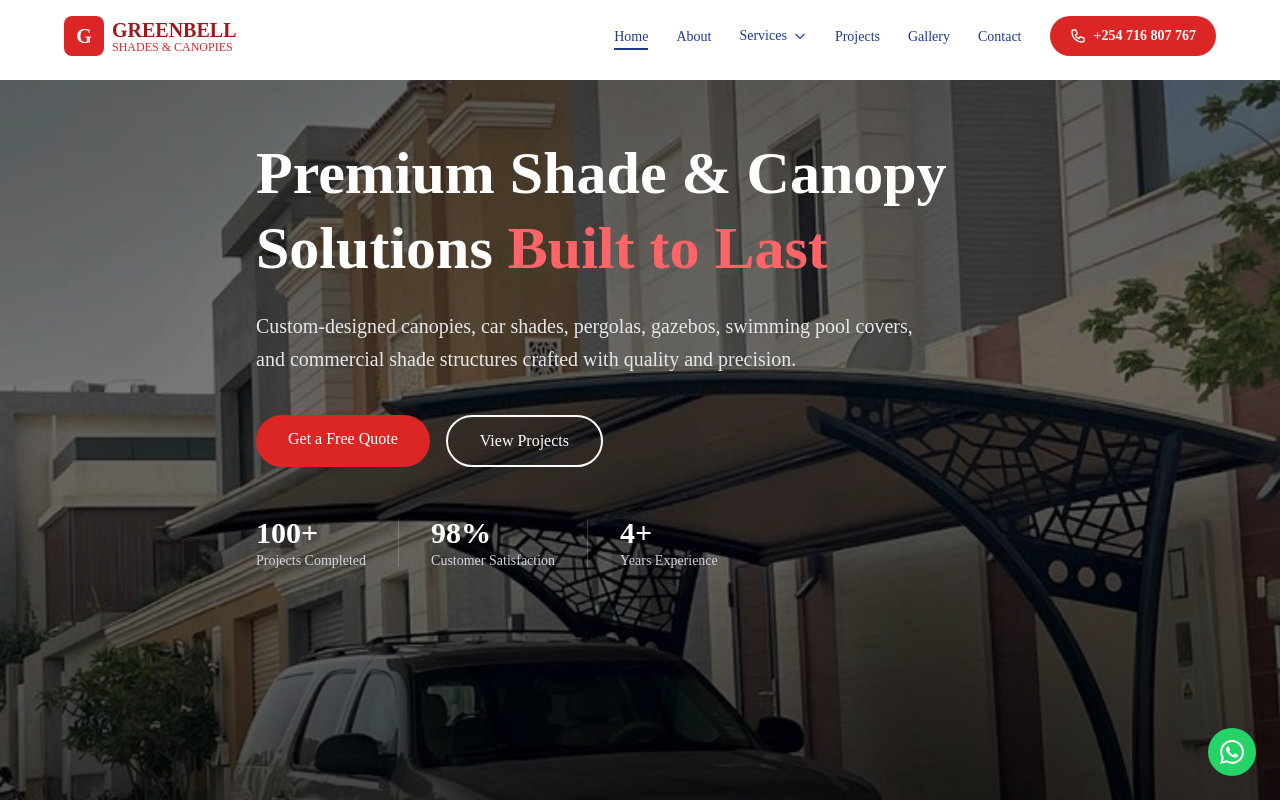
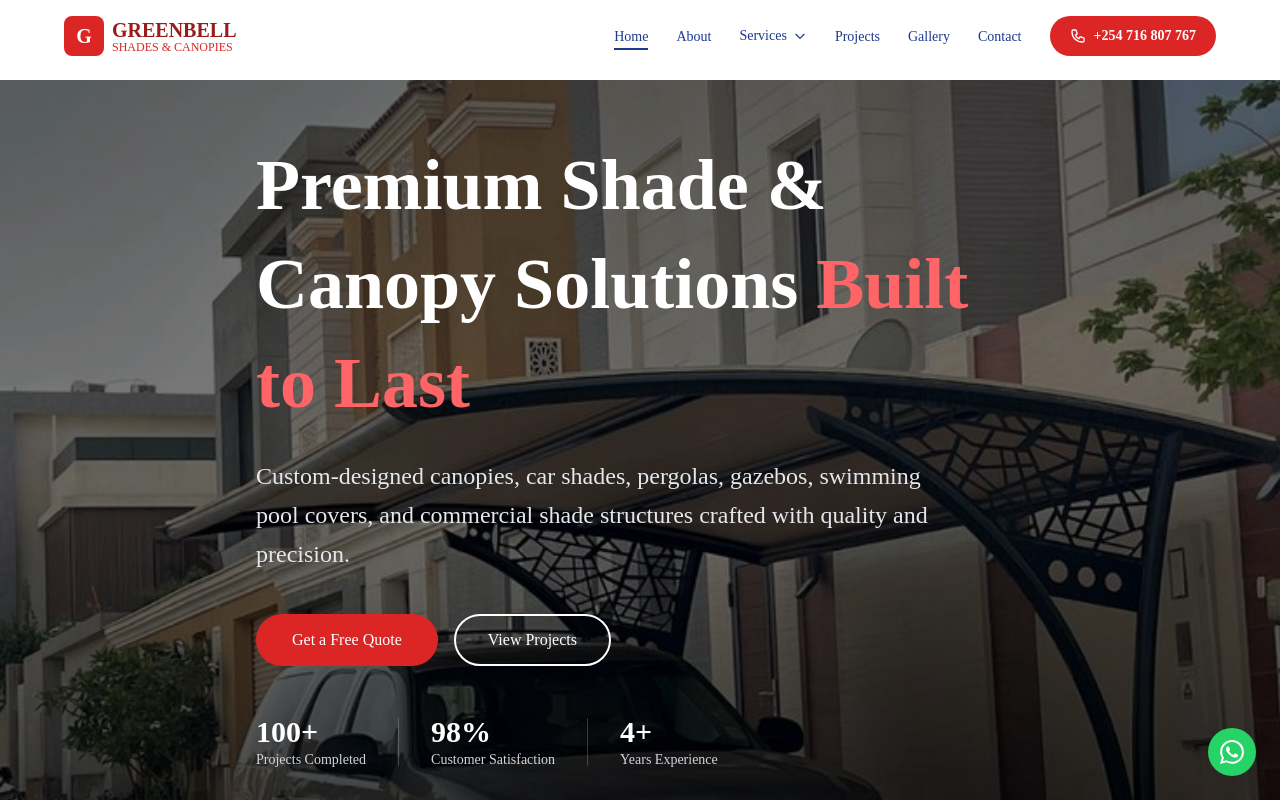
Before and after one commit to BERNARDMUTHENGI/greenbell, a React (Vite) app: page / in a window 1280 px wide. Shown: the top 800 px of the page. Built offline with nearby package versions, Linux system fonts and the light colour scheme.

Commit message:
everthing good now

```diff
--- a/src/components/home/Hero.jsx
+++ b/src/components/home/Hero.jsx
@@ -15,25 +15,25 @@ const Hero = () => {
         <div className="absolute inset-0 bg-gradient-to-t from-black/60 via-black/20 to-black/30" />
       </div>
 
-      <div className="container-custom relative z-10 pt-10 md:pt-14 pb-16">
+      <div className="container-custom relative z-10 pt-12 md:pt-14 pb-16">
         <div className="max-w-3xl">
-          <h1 className="text-3xl sm:text-4xl md:text-5xl lg:text-6xl font-bold text-white leading-tight mb-3 md:mb-6">
+          <h1 className="text-4xl sm:text-5xl md:text-6xl lg:text-7xl font-bold text-white leading-snug mb-4 md:mb-6">
             Premium Shade & Canopy Solutions{' '}
             <span className="text-red-400">Built to Last</span>
           </h1>
 
-          <p className="text-base sm:text-lg md:text-xl text-gray-200 mb-5 md:mb-10 leading-relaxed max-w-2xl">
+          <p className="text-lg sm:text-xl md:text-2xl text-gray-200 mb-8 md:mb-10 leading-relaxed max-w-2xl">
             Custom-designed canopies, car shades, pergolas, gazebos, swimming pool covers,
             and commercial shade structures crafted with quality and precision.
           </p>
 
-          <div className="flex flex-wrap gap-3 md:gap-4">
-            <Link to="/get-quote" className="btn-primary text-sm md:text-base">
+          <div className="flex items-center gap-3 md:gap-4">
+            <Link to="/get-quote" className="btn-primary text-base md:text-base whitespace-nowrap">
               Get a Free Quote
             </Link>
             <Link
               to="/projects"
-              className="inline-block border-2 border-white text-white px-8 py-3 rounded-full text-sm md:text-base font-medium hover:bg-white hover:text-greenbell-700 transition-all duration-300"
+              className="inline-block border-2 border-white text-white px-6 md:px-8 py-3 rounded-full text-base md:text-base font-medium whitespace-nowrap hover:bg-white hover:text-greenbell-700 transition-all duration-300"
             >
               View Projects
             </Link>
--- a/src/index.css
+++ b/src/index.css
@@ -48,7 +48,7 @@
   .btn-primary {
     background-color: var(--color-greenbell-600);
     color: white;
-    padding: 0.75rem 2rem;
+    padding: 0.875rem 2.25rem;
     border-radius: 9999px;
     font-weight: 500;
     transition: all 0.3s;
@@ -64,7 +64,7 @@
   .btn-outline {
     border: 2px solid var(--color-greenbell-600);
     color: var(--color-greenbell-600);
-    padding: 0.75rem 2rem;
+    padding: 0.875rem 2.25rem;
     border-radius: 9999px;
     font-weight: 500;
     transition: all 0.3s;
```
Also changed, not shown: vercel.json (added).
